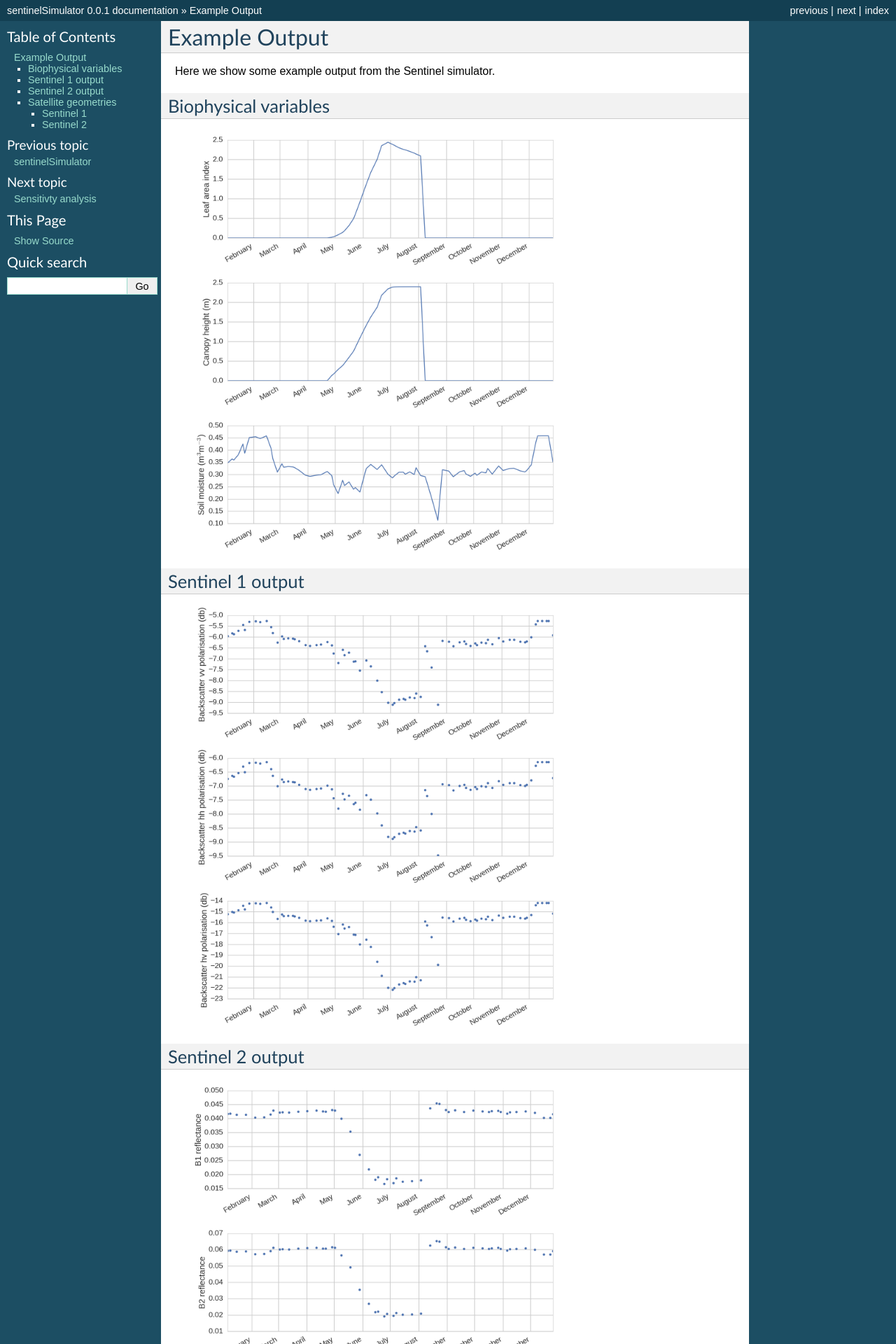
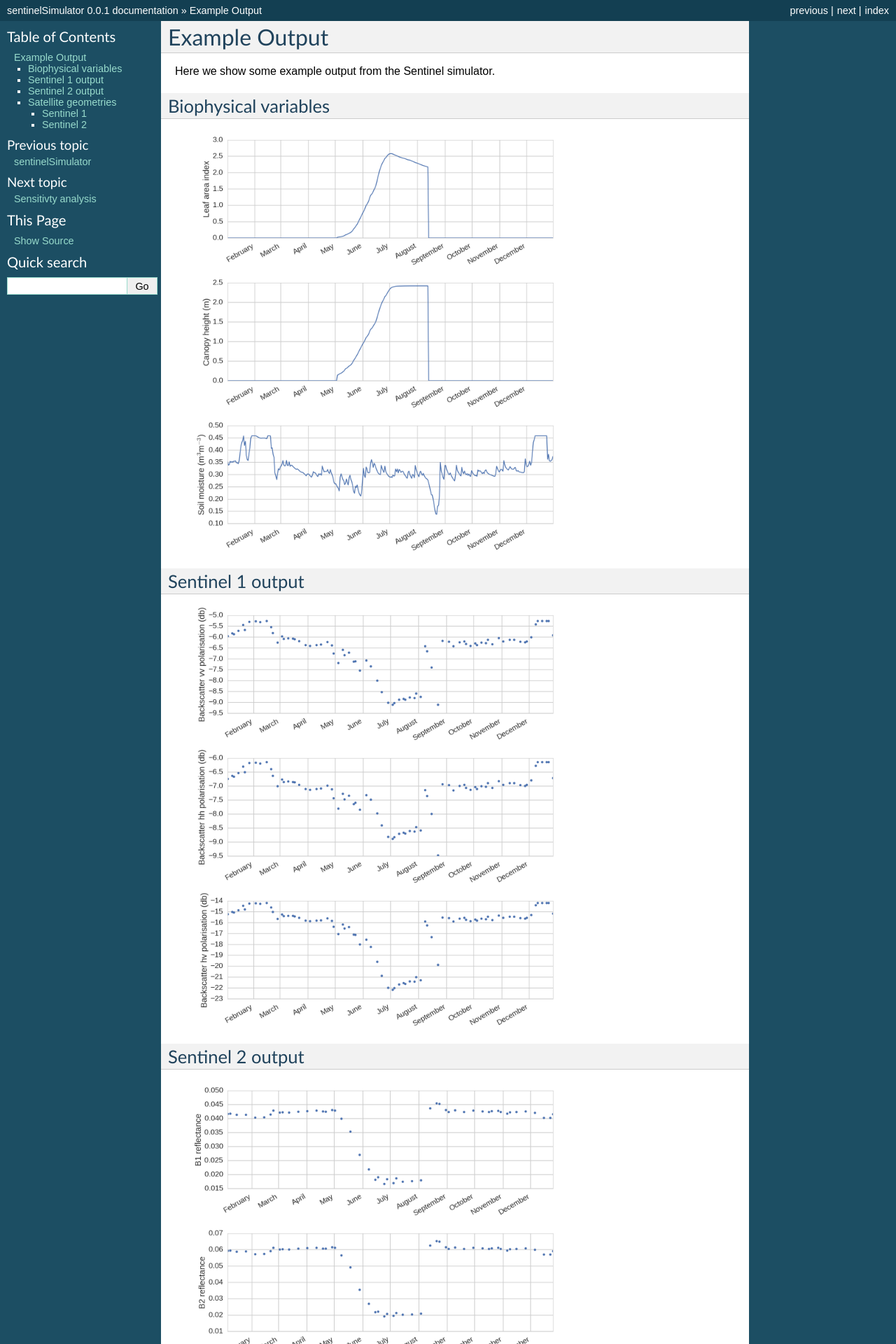
Before and after one commit to Ewan82/sentinelSimulator, a Sphinx documentation site: the page built from docs/source/example.rst, in a window 1280 px wide. Shown: the top 1920 px of the page at 70% size. Built offline with Sphinx 7.4.7, drawn with Linux system fonts in a browser that asks for light colours.

Commit message:
updated plots for biophysical vairables

```diff
--- a/docs/conf.py
+++ b/docs/conf.py
@@ -30,7 +30,7 @@ class Mock(MagicMock):
             return MagicMock()
 
 MOCK_MODULES = ['numpy', 'scipy', 'scipy.integrate','matplotlib', 'matplotlib.pyplot', 'pyorbital', 'pyorbital.astronomy', 'pyorbital.orbital',
-                'subprocess', 'netCDF4', 'matplotlib.dates', 'seaborn', 'sense', 'numba']
+                'subprocess', 'netCDF4', 'matplotlib.dates', 'seaborn', 'sense', 'numba', 'pandas']
 sys.modules.update((mod_name, Mock()) for mod_name in MOCK_MODULES)
 
 # -- General configuration ------------------------------------------------
--- a/docs/source/example.rst
+++ b/docs/source/example.rst
@@ -6,15 +6,15 @@ Here we show some example output from the Sentinel simulator.
 Biophysical variables
 ---------------------
 
-.. image:: simulator/lai.png
+.. image:: simulator/lai2.png
     :width: 600px
     :height: 200px
 
-.. image:: simulator/can_ht.png
+.. image:: simulator/can_ht2.png
     :width: 600px
     :height: 200px
 
-.. image:: simulator/soil_m.png
+.. image:: simulator/soil_m2.png
     :width: 600px
     :height: 200px
 
```
Also changed, not shown: docs/source/simulator/can_ht2.png (added), docs/source/simulator/lai2.png (added), docs/source/simulator/soil_m2.png (added), 13 other files.
